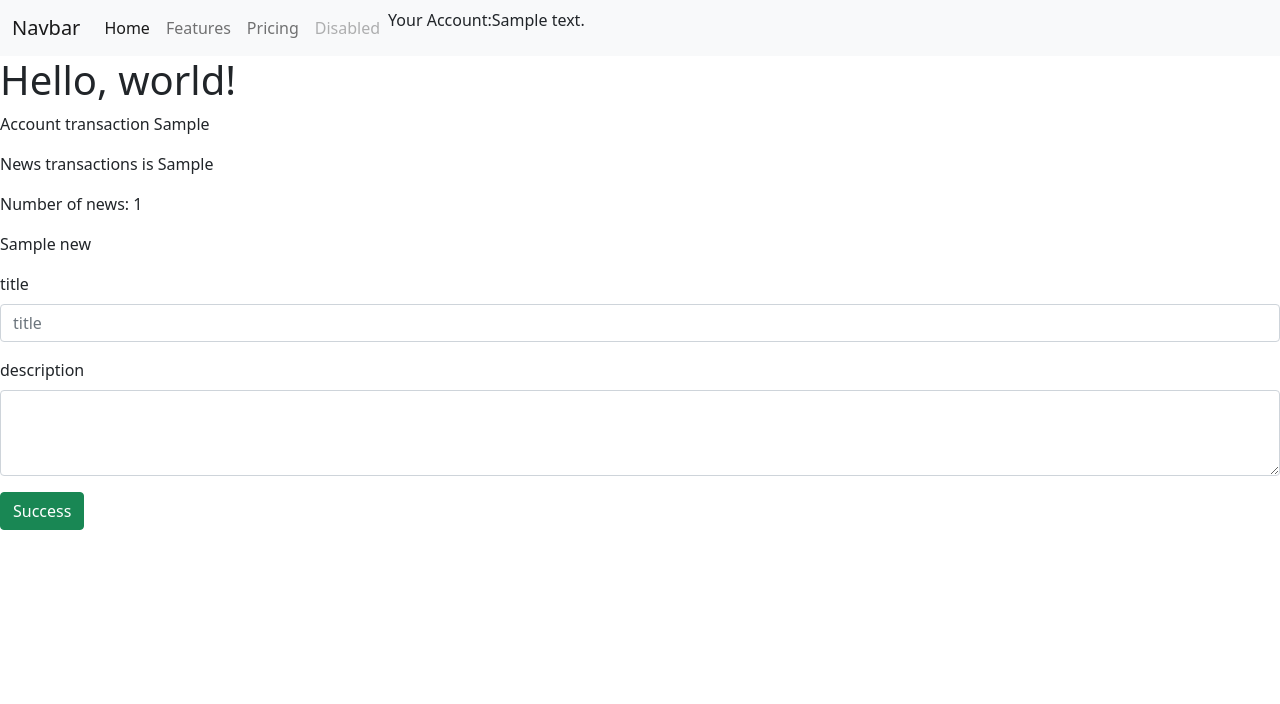
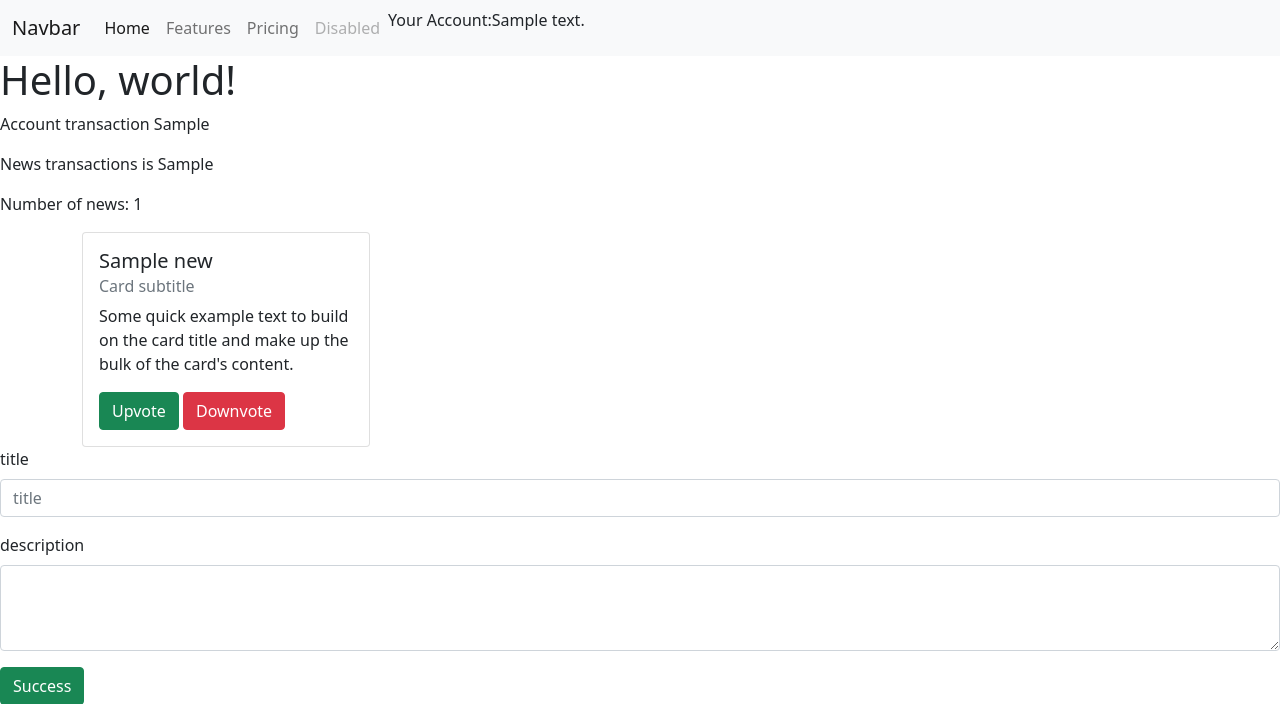
Before and after one commit to AnuragGupta806/Hack36_2022, a Django app: template DeNews/templates/home.html in a window 1280 px wide. Shown: the top 704 px of the page. Run offline with Django 3.2, Linux system fonts and the light colour scheme; the template is opened without the code that fills it: most values are stand-ins (such as "Sample title", 1, 10 or a date in 2020); parts of the project's set-up code (start-up, migrations or seed data) failed here and were passed over.

Commit message:
added cards

```diff
--- a/DeNews/news/views.py
+++ b/DeNews/news/views.py
@@ -77,7 +77,7 @@ def home(request):
     context['news_tx'] = tx_receipt
     context['news_count'] = news_count
     context['news_feed'] = news_feed
-    context['news_role']
+    # context['news_role']
     if(request.method=="POST"):
         title=request.POST.get('title')
         description=request.POST.get('description')
--- a/DeNews/templates/home.html
+++ b/DeNews/templates/home.html
@@ -46,9 +46,23 @@
 
     <p>Number of news: {{news_count}}</p>
 
-    {% for new in news_feed %}
-      <p>{{new}}</p>
+    <div class="container">
+      <div class="row  g-4">
+      {% for new in news_feed %}
+      <div class="col s4">
+      <div class="card" style="width: 18rem;">
+        <div class="card-body">
+          <h5 class="card-title">{{new}}</h5>
+          <h6 class="card-subtitle mb-2 text-muted">Card subtitle</h6>
+          <p class="card-text">Some quick example text to build on the card title and make up the bulk of the card's content.</p>
+          <button type="button" class="btn btn-success">Upvote</button>
+          <button type="button" class="btn btn-danger">Downvote</button>
+        </div>
+      </div>
+    </div>
     {% endfor %}
+  </div>
+    </div>
     <!-- Optional JavaScript; choose one of the two! -->
 
     <!-- Option 1: Bootstrap Bundle with Popper -->
```
